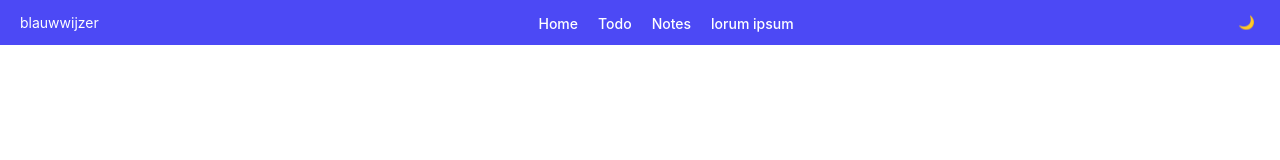
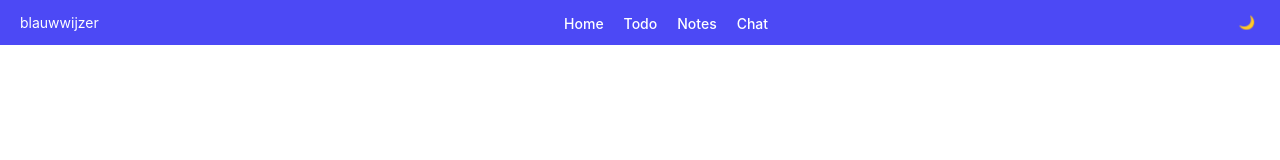
Before and after one commit to Dion2011q/blauwwijzer, a plain HTML site: page notes.html in a window 1280 px wide. Shown: the top 160 px of the page. Drawn offline with Linux system fonts and the light colour scheme.

Commit message:
Update notes.html

```diff
--- a/notes.html
+++ b/notes.html
@@ -16,7 +16,7 @@
                     <li><a class="headerlink" href="index.html">Home</a></li>
                     <li><a class="headerlink" href="todo.html">Todo</a></li>
                     <li><a class="headerlink" href="notes.html">Notes</a></li>
-                    <li><a class="headerlink" href="#">lorum ipsum</a></li>
+                    <li><a class="headerlink" href="chat.html">Chat</a></li>
                 </ul>
             </div>
         </nav>
```
